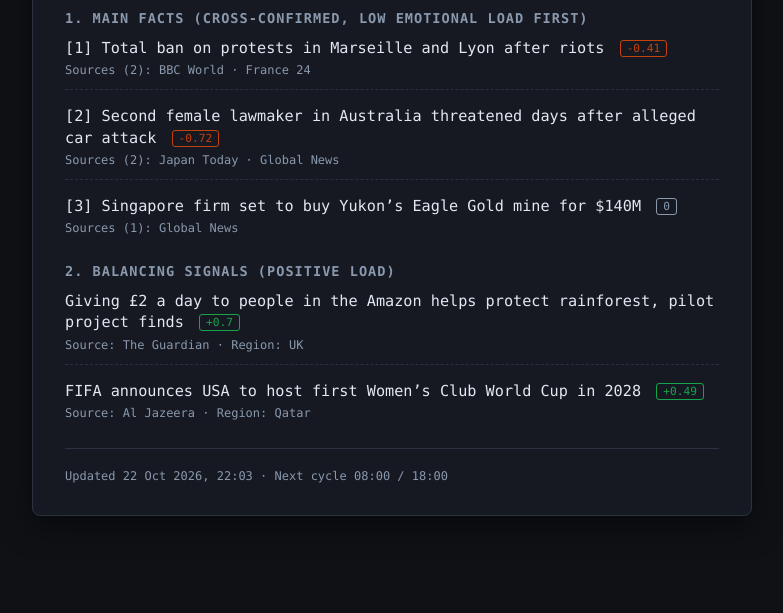
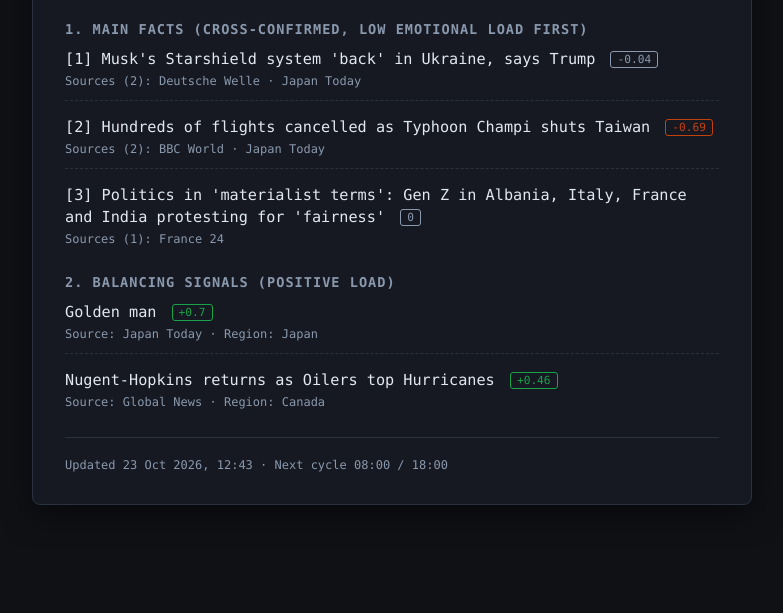
Before and after one commit to mbitc/hype-feed-10c, a website: page docs/index.html in a window 1280 px wide. Shown: the part 187-800 px from the top of the page, without its empty margins (248-1031 px from the left). Drawn offline with Linux system fonts and the light colour scheme.

Commit message:
cycle: 2026-10-23T09:43:07Z

```diff
--- a/docs/index.html
+++ b/docs/index.html
@@ -47,53 +47,53 @@
   <div class="container">
     <header>
       <h1>☕ HYPE FEED 10C</h1>
-      <div class="pulse-badge elevated">Pulse: -0.34 · Peak: -1 (ELEVATED)</div>
+      <div class="pulse-badge elevated">Pulse: -0.31 · Peak: -1 (ELEVATED)</div>
     </header>
     <section>
       <h2>1. Main facts (cross-confirmed, low emotional load first)</h2>
 
         <div class="feed-item">
-          <a href="https://www.bbc.co.uk/news/articles/cvde8g40xx42o?at_medium=RSS&amp;at_campaign=rss" target="_blank" rel="noopener noreferrer" class="feed-title">
-            [1] Total ban on protests in Marseille and Lyon after riots
-            <span class="load-tag neg">-0.41</span>
+          <a href="https://www.dw.com/en/musk-s-starshield-system-back-in-ukraine-says-trump/a-79738723?maca=en-rss-en-all-1573-rdf" target="_blank" rel="noopener noreferrer" class="feed-title">
+            [1] Musk&#39;s Starshield system &#39;back&#39; in Ukraine, says Trump
+            <span class="load-tag neu">-0.04</span>
           </a>
-          <div class="feed-meta">Sources (2): BBC World · France 24</div>
+          <div class="feed-meta">Sources (2): Deutsche Welle · Japan Today</div>
         </div>
         <div class="feed-item">
-          <a href="https://japantoday.com/category/world/a-second-female-lawmaker-in-australia-is-threatened-days-after-alleged-car-attack" target="_blank" rel="noopener noreferrer" class="feed-title">
-            [2] Second female lawmaker in Australia threatened days after alleged car attack
-            <span class="load-tag neg">-0.72</span>
+          <a href="https://www.bbc.co.uk/news/articles/cw98zn304zg7o?at_medium=RSS&amp;at_campaign=rss" target="_blank" rel="noopener noreferrer" class="feed-title">
+            [2] Hundreds of flights cancelled as Typhoon Champi shuts Taiwan
+            <span class="load-tag neg">-0.69</span>
           </a>
-          <div class="feed-meta">Sources (2): Japan Today · Global News</div>
+          <div class="feed-meta">Sources (2): BBC World · Japan Today</div>
         </div>
         <div class="feed-item">
-          <a href="https://globalnews.ca/news/12113802/yukon-gold-mine/" target="_blank" rel="noopener noreferrer" class="feed-title">
-            [3] Singapore firm set to buy Yukon’s Eagle Gold mine for $140M
+          <a href="https://www.france24.com/en/politics-in-materialist-terms-gen-z-in-albania-italy-france-and-india-protesting-for-fairness" target="_blank" rel="noopener noreferrer" class="feed-title">
+            [3] Politics in &#39;materialist terms&#39;: Gen Z in Albania, Italy, France and India protesting for &#39;fairness&#39;
             <span class="load-tag neu">0</span>
           </a>
-          <div class="feed-meta">Sources (1): Global News</div>
+          <div class="feed-meta">Sources (1): France 24</div>
         </div>
     </section>
     <section>
       <h2>2. Balancing signals (positive load)</h2>
 
         <div class="feed-item">
-          <a href="https://www.theguardian.com/environment/2026/oct/20/unconditional-basic-income-amazon-rainforest-peru-study" target="_blank" rel="noopener noreferrer" class="feed-title">
-            Giving £2 a day to people in the Amazon helps protect rainforest, pilot project finds
+          <a href="https://japantoday.com/category/picture-of-the-day/golden-man-1" target="_blank" rel="noopener noreferrer" class="feed-title">
+            Golden man
             <span class="load-tag pos">+0.7</span>
           </a>
-          <div class="feed-meta">Source: The Guardian · Region: UK</div>
+          <div class="feed-meta">Source: Japan Today · Region: Japan</div>
         </div>
         <div class="feed-item">
-          <a href="https://www.aljazeera.com/sports/2026/10/22/fifa-announces-usa-to-host-womens-2028-world-cup?traffic_source=rss" target="_blank" rel="noopener noreferrer" class="feed-title">
-            FIFA announces USA to host first Women’s Club World Cup in 2028
-            <span class="load-tag pos">+0.49</span>
+          <a href="https://globalnews.ca/news/12118214/nugent-hopkins-returns-as-oilers-top-hurricanes/" target="_blank" rel="noopener noreferrer" class="feed-title">
+            Nugent-Hopkins returns as Oilers top Hurricanes
+            <span class="load-tag pos">+0.46</span>
           </a>
-          <div class="feed-meta">Source: Al Jazeera · Region: Qatar</div>
+          <div class="feed-meta">Source: Global News · Region: Canada</div>
         </div>
     </section>
     <footer>
-      <div class="footer-note">Updated 22 Oct 2026, 22:03 · Next cycle 08:00 / 18:00</div>
+      <div class="footer-note">Updated 23 Oct 2026, 12:43 · Next cycle 08:00 / 18:00</div>
     </footer>
   </div>
 </body>
```
Also changed, not shown: cache/classifier-cache.json, 1 other file.
